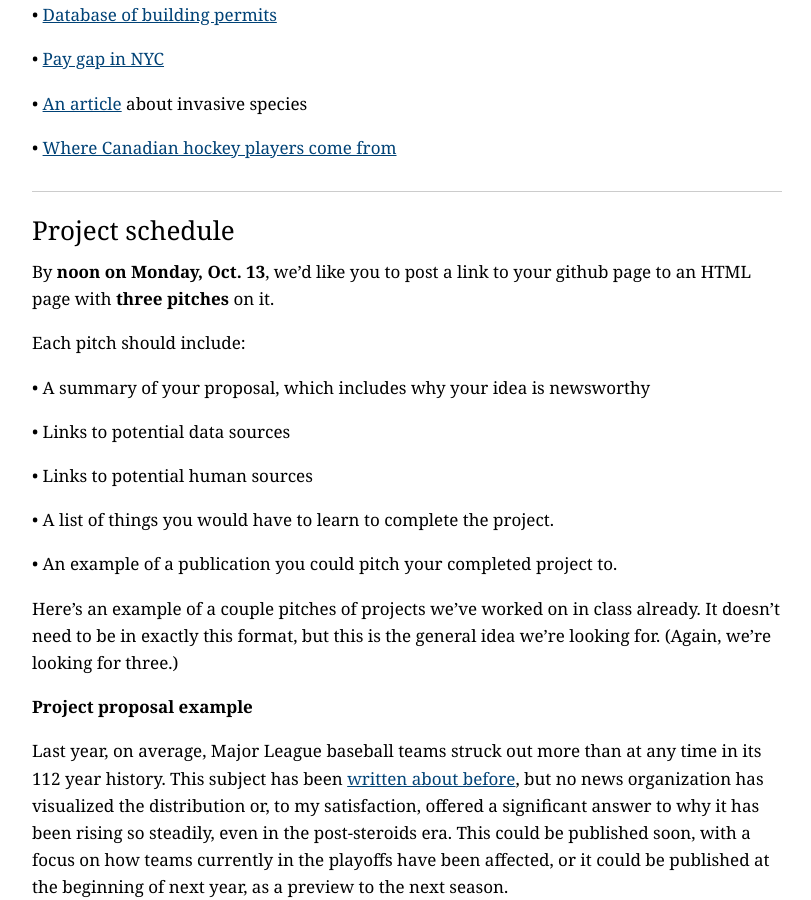
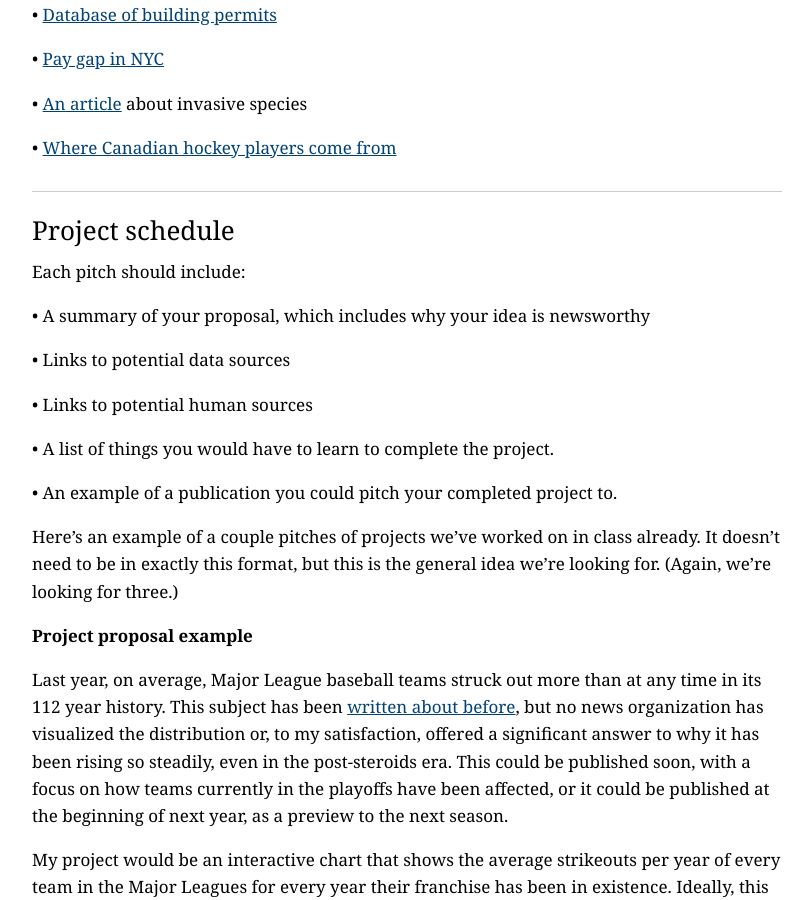
Before and after one commit to kpq/spring-2015, a Jekyll site: the page built from projects/index.md, in a window 1280 px wide and 900 px high, scrolled down 2677 px. Shown: the whole window, without its empty margins (233-1044 px from the left). Built offline with Jekyll 4.4.1, drawn with Linux system fonts in a browser that asks for light colours; Markdown is read by kramdown in place of the engine named in the settings; some of the changed lines change nothing that is shown.

Commit message:
project edit

```diff
--- a/projects/index.md
+++ b/projects/index.md
@@ -123,8 +123,8 @@ Slideshow:
 
 ## Project schedule
 
-By **noon on Monday, Oct. 13**, we'd like you to post a link to your github page to an HTML page with **three pitches** on it.
-
+<!-- By **noon on Monday, Oct. 13**, we'd like you to post a link to your github page to an HTML page with **three pitches** on it.
+ -->
 Each pitch should include:
 
 • A summary of your proposal, which includes why your idea is newsworthy
@@ -153,76 +153,3 @@ There are a number of stat-based sports sites that I could pitch this to, includ
 
 
 Email Kevin and Amanda with any questions.
-
-
-<!-- ##Timeline for project success
-We'll be making sure your projects get done with this general outline.
-
-##tk
-By class time on tk, post a link to three pitches (like the one above) to your github page. We'll discuss them with you over the course of the week and help you settle on one.
-
-##tk
-By class time on March 5, post a link to your final project pitch that takes into account our feedback.
-
-##tk
-Your final pitch has been decided. Your project should be approved.
-
-##tk
-You have collected and cleaned all your data. You’ve started to analyze your data in Excel and have a vague sense of what you want to make. You should be starting to contact your, er, contacts and setting up any interviews if needed. You should have identified any secondary datasets you’ll need and should be collected them this week (like geo shapefiles, or census demographic info, etc…).
-
-##tk
-All your data should be collected and organized in your repo. You should have made first contact with any experts you’ll need to help explain your findings.
-
-##tk
-You should have a starting of your final HTML document, even if it’s just some text and Excel sketch screenshots. You should have a very good sense of what you’re building and what technologies you will need.
-
-##tk
-Project help session in class. We'll be focusing on helping you with your data analysis. By this date you should have a good idea on exactly what it is you're building.
-
-##tk
-Project help session in class. We'll be focusing on editing your writing and ideas. Your HTMl document should be taking shape. If you’re using Excel, you should have at least screenshots of sketches for all your final charts (very rough is totally fine). If you’re using another technology, you should also have substantially coding progress made – datasets are loaded and in the correct format, topojson files are generated if needed. If you’re trying to do more than one chart on a page, now is a good time to refactor so things work well together.
-
-##tk
-This will be a last minute sanity check. Copy should be written and everything should be mostly in place, any interactivity should be mostly working. This last week should be reserved for design tweaks, text rewrites and polishing.
-
-
-##tk
-Presentations + projects due. Your project must be published with a final URL by the beginning of class. You will give a brief overview of your project and are required to be gracious during your classmates thunderous applause. -->
-
-
-<!-- By **Date Feb 26**, you should update your pitch page (or make a new one) with your final pitch for your project. Most of you will just edit one of your original pitches and incoporate our feedback from last week, but some of you may need to re-pitch a new idea or two.
-
-Under your pitch, include the following:
-
-• A news angle – why should people read your project?
-
-• A list of human sources that might provide insight or background
-
-• Links to relevant news articles or apps that have already been published that are related to your topic
-
-• A list of possible publications that might be interested in publishing your project
-
-• A list of questions you'd like to ask your data -->
-
-
-<!--
-##Date 1
-Your project should be approved, you should have your repo setup and your main dataset downloaded. You’ve started to examine your data in R or Excel or D3, and have a vague sense of what you want to make. You should be starting to contact your, er, contacts and setting up any interviews if needed. You should have identified any secondary datasets you'll need and should be collected them this week (like geo shapefiles, or census demographic info, etc...).
-
-##Date
-All your data should be collected and organized in your repo. You should have made first contact with any experts you'll need to help explain your findings. You should have several sketches in Excel or whatever technology you'll use.
-
-##Date
-You should have a starting of your final HTML document, even if it's just some text and Excel sketch screenshots. You should have a very good sense of what you're building and what technologies you will need.
-
-##Date
-Your HTML document should be taking shape. If your project is mostly text, you should have a strong outline ready with your main findings. If you're making something more visual or technical, you should have made substantial coding progress -- datasets are loaded and in the correct format, topojson files are generated if needed. If you're trying to do more than one chart on a page, now is a good time to refactor so things work well together.
-
-##Date
-This will be a last minute sanity check. Everything should be mostly in place, any interactivity should be mostly working. This last week should be reserved for design tweaks, text rewrites and polishing.
-
-##Date
-Your project must be published with a final URL by the beginning of class. You will give a brief overview of your project and are required to be gracious during your classmates thunderous applause.
-
-
- -->
```
Also changed, not shown: 1 other file.
